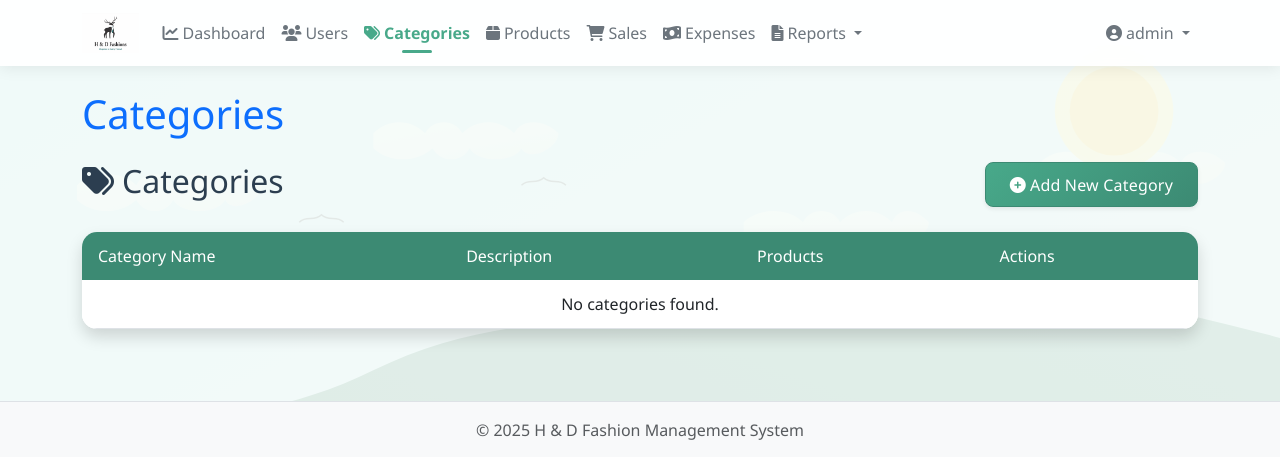
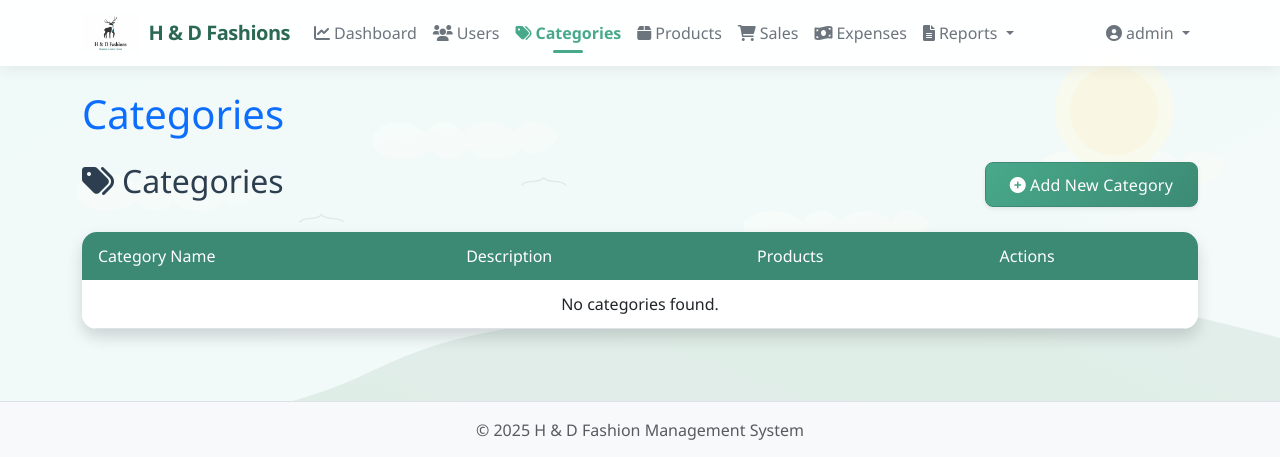
Before and after one commit to Rajesh-37/H-and-D-Fashions, a Flask app: page /categories in a window 1280 px wide. Shown: the top 457 px of the page. Run offline with Flask 3, Linux system fonts and the light colour scheme; a user stored in the database is signed in.

Commit message:
Assistant checkpoint: Add H & D Fashions text after logo
Assistant generated file changes:
- templates/base.html: Add text after logo

---

User prompt:

write H & D Fashions After the logo

Replit-Commit-Author: Assistant
Replit-Commit-Session-Id: abbbabf5-d572-4106-b21d-f5675e4b4660

```diff
--- a/templates/base.html
+++ b/templates/base.html
@@ -18,8 +18,9 @@
     <!-- Navigation Bar -->
     <nav class="navbar navbar-expand-lg navbar-light mb-4">
         <div class="container">
-            <a class="navbar-brand" href="{{ url_for('dashboard') if current_user.is_authenticated else url_for('login') }}">
+            <a class="navbar-brand" href="{{ url_for('dashboard') if current_user.is_authenticated else url_for('login') }}" style="display: flex; align-items: center; gap: 10px;">
                 <img src="{{ url_for('static', filename='images/IMG-20250329-WA0009.jpg') }}" alt="H & D Fashion" style="height: 40px;">
+                <span>H & D Fashions</span>
             </a>
             <button class="navbar-toggler" type="button" data-bs-toggle="collapse" data-bs-target="#navbarNav" aria-controls="navbarNav" aria-expanded="false" aria-label="Toggle navigation">
                 <span class="navbar-toggler-icon"></span>
```
